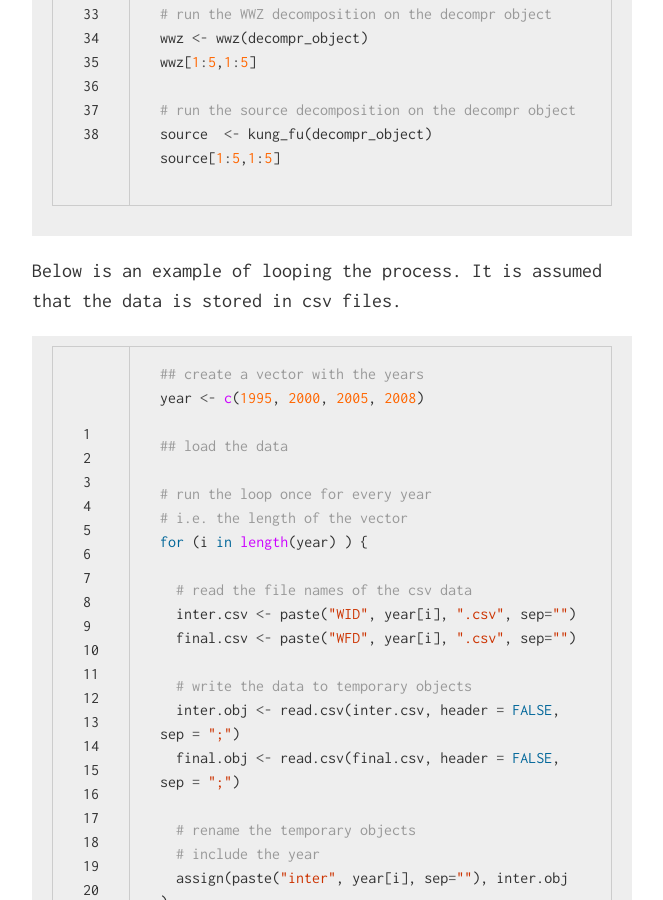
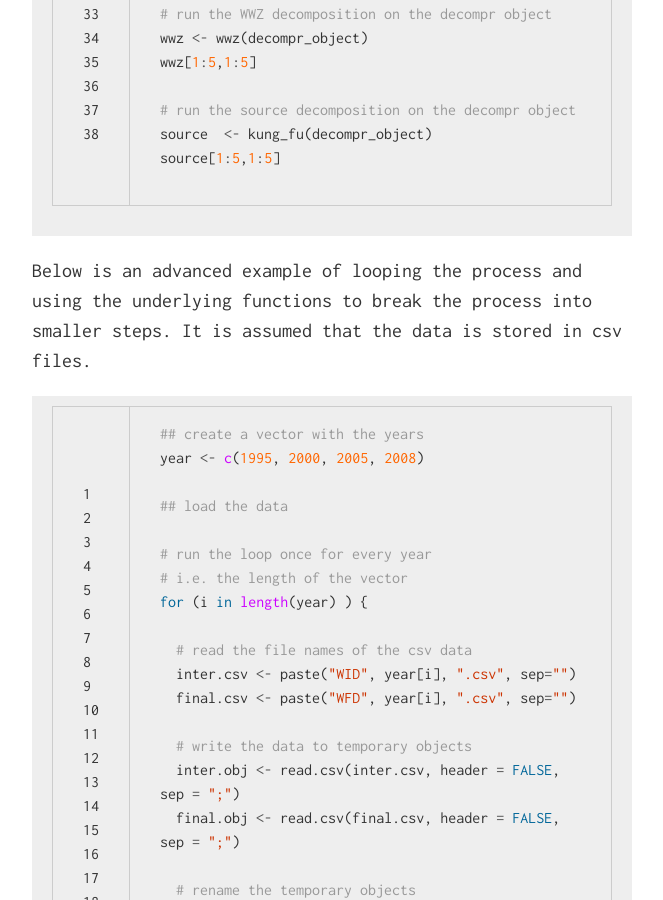
Before and after one commit to bquast/decompr, a Jekyll site: the page built from index.html, in a window 1280 px wide and 900 px high, scrolled down 2052 px. Shown: the whole window, without its empty margins (308-971 px from the left). Built offline with Jekyll 4.4.1, drawn with Linux system fonts in a browser that asks for light colours.

Commit message:
intro to adv. example

```diff
--- a/_includes/index.md
+++ b/_includes/index.md
@@ -64,7 +64,7 @@ source  <- kung_fu(decompr_object)
 source[1:5,1:5]
 {% endhighlight %}
 
-Below is an example of looping the process. It is assumed that the data is stored in csv files.
+Below is an advanced example of looping the process and using the underlying functions to break the process into smaller steps. It is assumed that the data is stored in csv files.
 
 {% highlight r linenos %}
 ## create a vector with the years
```
